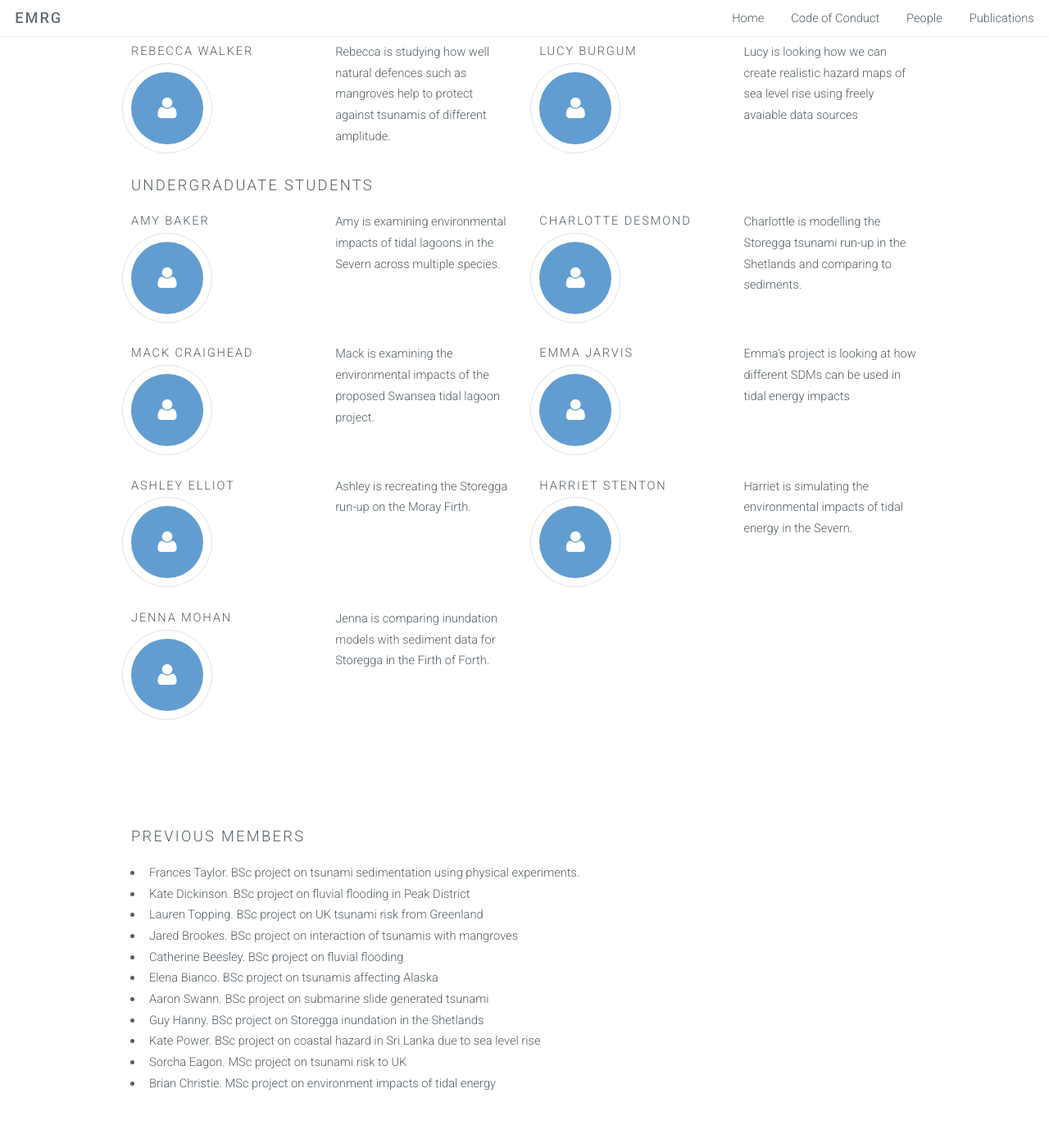
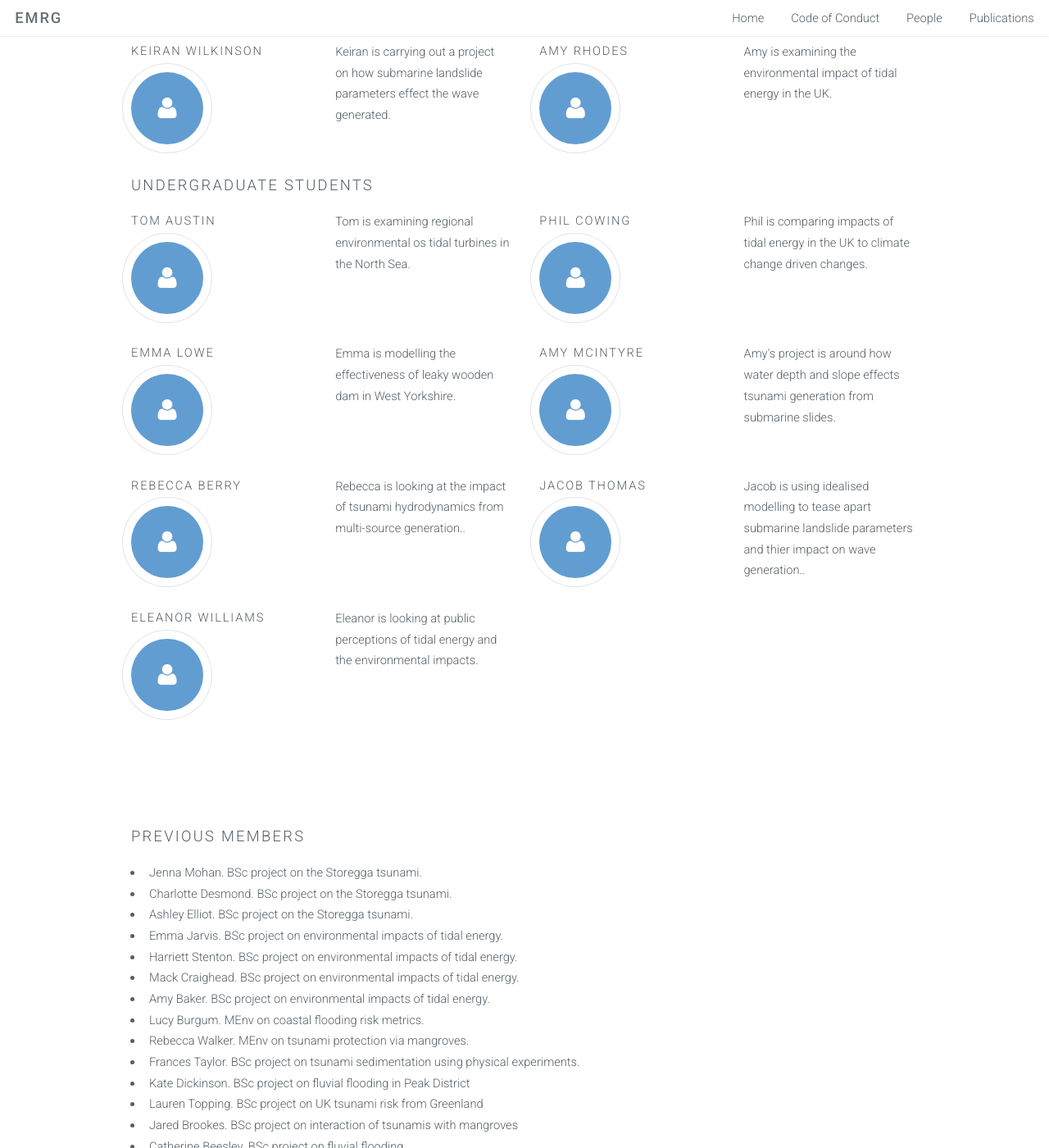
Before and after one commit to EnvModellingGroup/EnvModellingGroup.github.io, a Jekyll site: the page built from people/index.html, in a window 1280 px wide and 1400 px high, scrolled down 763 px. Shown: the whole window at 82% size. Built offline with Jekyll 4.4.1, drawn with Linux system fonts in a browser that asks for light colours.

Commit message:
Updating to new BSc/MEnc students

```diff
--- a/people/index.html
+++ b/people/index.html
@@ -32,18 +32,18 @@ keywords: modelling, environmental, ecological, ecology, environment, computatio
             <h3>Masters students</h3>
             <div class="row">
 				<div class="3u">
-						<h4>Rebecca Walker</h4>
+						<h4>Keiran Wilkinson</h4>
 						<span class="icon major fa-user"></span>
                 </div>
                 <div class="3u">
-                    <p>Rebecca is studying how well natural defences such as mangroves help to protect against tsunamis of different amplitude.</p>
+                    <p>Keiran is carrying out a project on how submarine landslide parameters effect the wave generated.</p>
                 </div>
 				<div class="3u">
-						<h4>Lucy Burgum</h4>
+						<h4>Amy Rhodes</h4>
 						<span class="icon major fa-user"></span>
                 </div>
                 <div class="3u">
-                    <p>Lucy is looking how we can create realistic hazard maps of sea level rise using freely avaiable data sources</p>
+                    <p>Amy is examining the environmental impact of tidal energy in the UK.</p>
                 </div>
 			</div>
 
@@ -52,60 +52,60 @@ keywords: modelling, environmental, ecological, ecology, environment, computatio
             <h3>Undergraduate students</h3>
 			<div class="row">
 				<div class="3u">
-					<h4>Amy Baker</h4>
+					<h4>Tom Austin</h4>
 					<span class="icon major fa-user"></span>
 					<!--<img height="200px" src="images/katedickinson.png" alt="Kate Dickinson" />-->
                  		</div>
                 		<div class="3u">
-                    			<p>Amy is examining environmental impacts of tidal lagoons in the Severn across multiple species.</p>
+                    			<p>Tom is examining regional environmental os tidal turbines in the North Sea.</p>
 				</div>
 				<div class="3u">
-					<h4>Charlotte Desmond</h4>
+					<h4>Phil Cowing</h4>
 					<span class="icon major fa-user"></span>
                 		</div>
                 		<div class="3u">
-                    			<p>Charlottle is modelling the Storegga tsunami run-up in the Shetlands and comparing to sediments.</p>
+                    			<p>Phil is comparing impacts of tidal energy in the UK to climate change driven changes.</p>
 				</div>
 			</div>
 			<div class="row">
 				<div class="3u">
-					<h4>Mack Craighead</h4>
+					<h4>Emma Lowe</h4>
 					<span class="icon major fa-user"></span>
                 		</div>
                 		<div class="3u">
-                    			<p>Mack is examining the environmental impacts of the proposed Swansea tidal lagoon project.</p>
+                    			<p>Emma is modelling the effectiveness of leaky wooden dam in West Yorkshire.</p>
 				</div>
 				<div class="3u">
-					<h4>Emma Jarvis</h4>
+					<h4>Amy McIntyre</h4>
 					<span class="icon major fa-user"></span>
                 		</div>
                 		<div class="3u">
-                    			<p>Emma's project is looking at how different SDMs can be used in tidal energy impacts</p>
+                    			<p>Amy's project is around how water depth and slope effects tsunami generation from submarine slides.</p>
 				</div>
 			</div>
 			<div class="row">
 				<div class="3u">
-					<h4>Ashley Elliot</h4>
+					<h4>Rebecca Berry</h4>
 					<span class="icon major fa-user"></span>
                 		</div>
                 		<div class="3u">
-                    			<p>Ashley is recreating the Storegga run-up on the Moray Firth.</p>
+                    			<p>Rebecca is looking at the impact of tsunami hydrodynamics from multi-source generation..</p>
 				</div>
 				<div class="3u">
-					<h4>Harriet Stenton</h4>
+					<h4>Jacob Thomas</h4>
 					<span class="icon major fa-user"></span>
                 		</div>
                 		<div class="3u">
-                    			<p>Harriet is simulating the environmental impacts of tidal energy in the Severn.</p>
+                    			<p>Jacob is using idealised modelling to tease apart submarine landslide parameters and thier impact on wave generation..</p>
 				</div>
 			</div>
 			<div class="row">
 				<div class="3u">
-					<h4>Jenna Mohan</h4>
+					<h4>Eleanor Williams</h4>
 					<span class="icon major fa-user"></span>
                 		</div>
                 		<div class="3u">
-                    			<p>Jenna is comparing inundation models with sediment data for Storegga in the Firth of Forth.</p>
+                    			<p>Eleanor is looking at public perceptions of tidal energy and the environmental impacts.</p>
 				</div>
 			</div>
 		</div>
@@ -114,6 +114,15 @@ keywords: modelling, environmental, ecological, ecology, environment, computatio
         <div class="container">
             <h3>Previous members</h3>
             <ul>
+		<li>Jenna Mohan. BSc project on the Storegga tsunami.</li>
+		<li>Charlotte Desmond. BSc project on the Storegga tsunami.</li>
+		<li>Ashley Elliot. BSc project on the Storegga tsunami.</li>
+		<li>Emma Jarvis. BSc project on environmental impacts of tidal energy.</li>
+		<li>Harriett Stenton. BSc project on environmental impacts of tidal energy.</li>
+		<li>Mack Craighead. BSc project on environmental impacts of tidal energy.</li>
+		<li>Amy Baker. BSc project on environmental impacts of tidal energy.</li>
+		<li>Lucy Burgum. MEnv on coastal flooding risk metrics.</li>
+		<li>Rebecca Walker. MEnv on tsunami protection via mangroves.</li>
 		<li>Frances Taylor. BSc project on tsunami sedimentation using physical experiments.</li>
 		<li>Kate Dickinson. BSc project on fluvial flooding in Peak District</li>
 		<li>Lauren Topping. BSc project on UK tsunami risk from Greenland</li>
```
